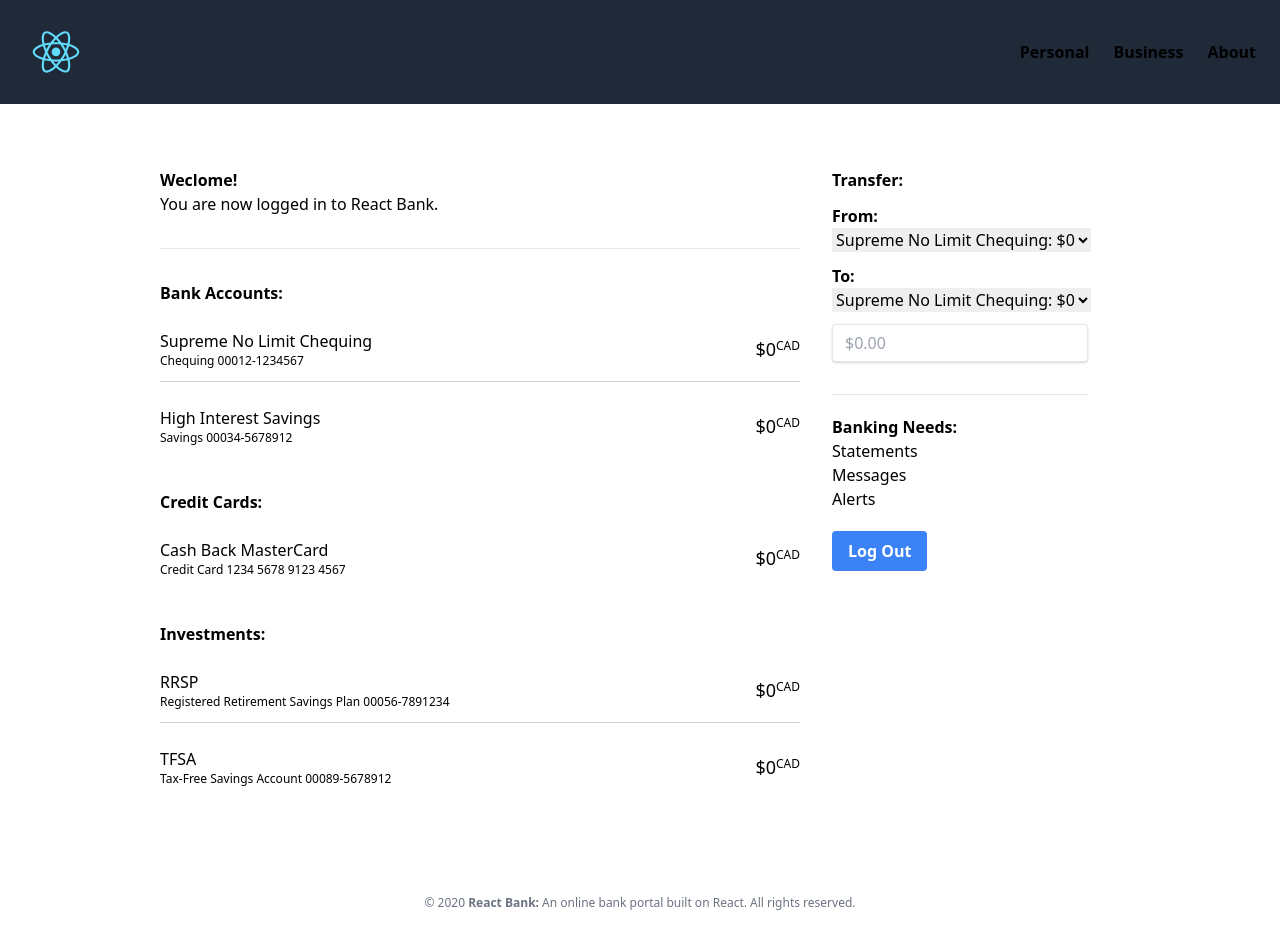
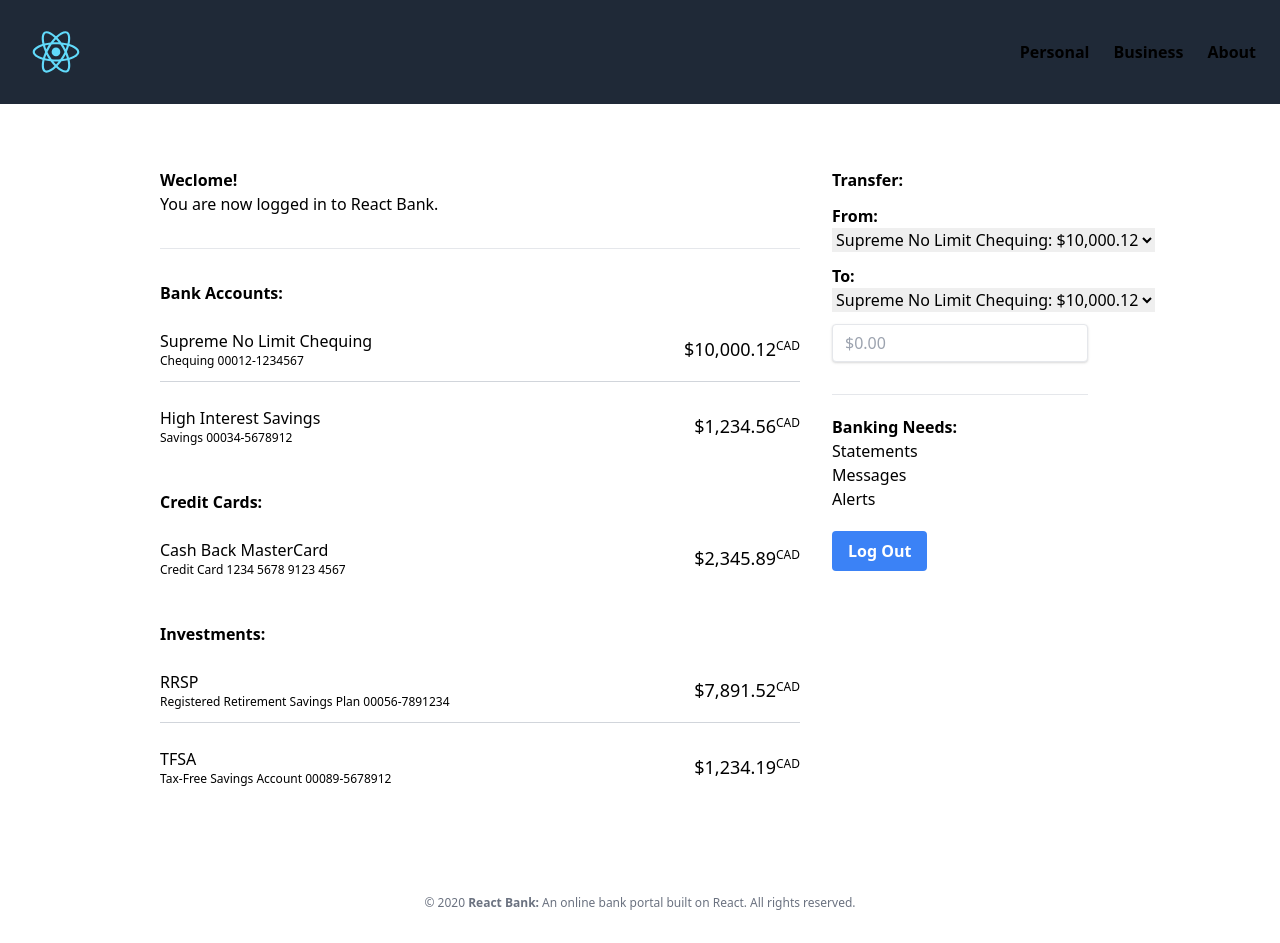
Before and after one commit to nugentmichael/react-bank, a React (Create React App) app: page /portal in a window 1280 px wide. Built offline with nearby package versions, Linux system fonts and the light colour scheme.

Commit message:
Set the initial bank account value states and display the Local Storage values if the data is available.

```diff
--- a/src/layouts/Portal.js
+++ b/src/layouts/Portal.js
@@ -5,47 +5,21 @@ const Portal = (props) => {
 	const history = useHistory();
 	const location = useLocation();
 	const user = location.username;
-	const [chequing, setChequing] = useState(0);
-	const [savings, setSavings] = useState(0);
-	const [creditCard, setCreditCard] = useState(0);
-	const [rrsp, setRRSP] = useState(0);
-	const [tfsa, setTFSA] = useState(0);
-
-	const accountAmounts = {
-		chequing: 10000.12,
-		savings: 1234.56,
-		creditCard: 2345.89,
-		rrsp: 7891.52,
-		tfsa: 1234.19,
-	};
-
-	const updateAccounts = () => {};
+	const [chequing, setChequing] = useState(10000.12);
+	const [savings, setSavings] = useState(1234.56);
+	const [creditCard, setCreditCard] = useState(2345.89);
+	const [rrsp, setRRSP] = useState(7891.52);
+	const [tfsa, setTFSA] = useState(1234.19);
 
 	useEffect(() => {
 		document.title = props.title || 'React Bank';
 
 		// Check to see if there is a Local Storage object containing the bank account details with their amounts, if not, create one.
 		if (!localStorage.getItem('bankAccounts')) {
-			setChequing(10000.12);
-			setSavings(1234.56);
-			setCreditCard(2345.89);
-			setRRSP(7891.52);
-			setTFSA(1234.19);
-
 			localStorage.setItem(
 				'bankAccounts',
 				JSON.stringify({ chequing, savings, creditCard, rrsp, tfsa })
 			);
-			// console.log(JSON.parse(localStorage.getItem('bankAccounts')));
-			// console.log(
-			// 	JSON.stringify({
-			// 		chequing,
-			// 		savings,
-			// 		creditCard,
-			// 		rrsp,
-			// 		tfsa,
-			// 	})
-			// );
 		}
 	}, [props.title, chequing, savings, creditCard, rrsp, tfsa]);
 
```
